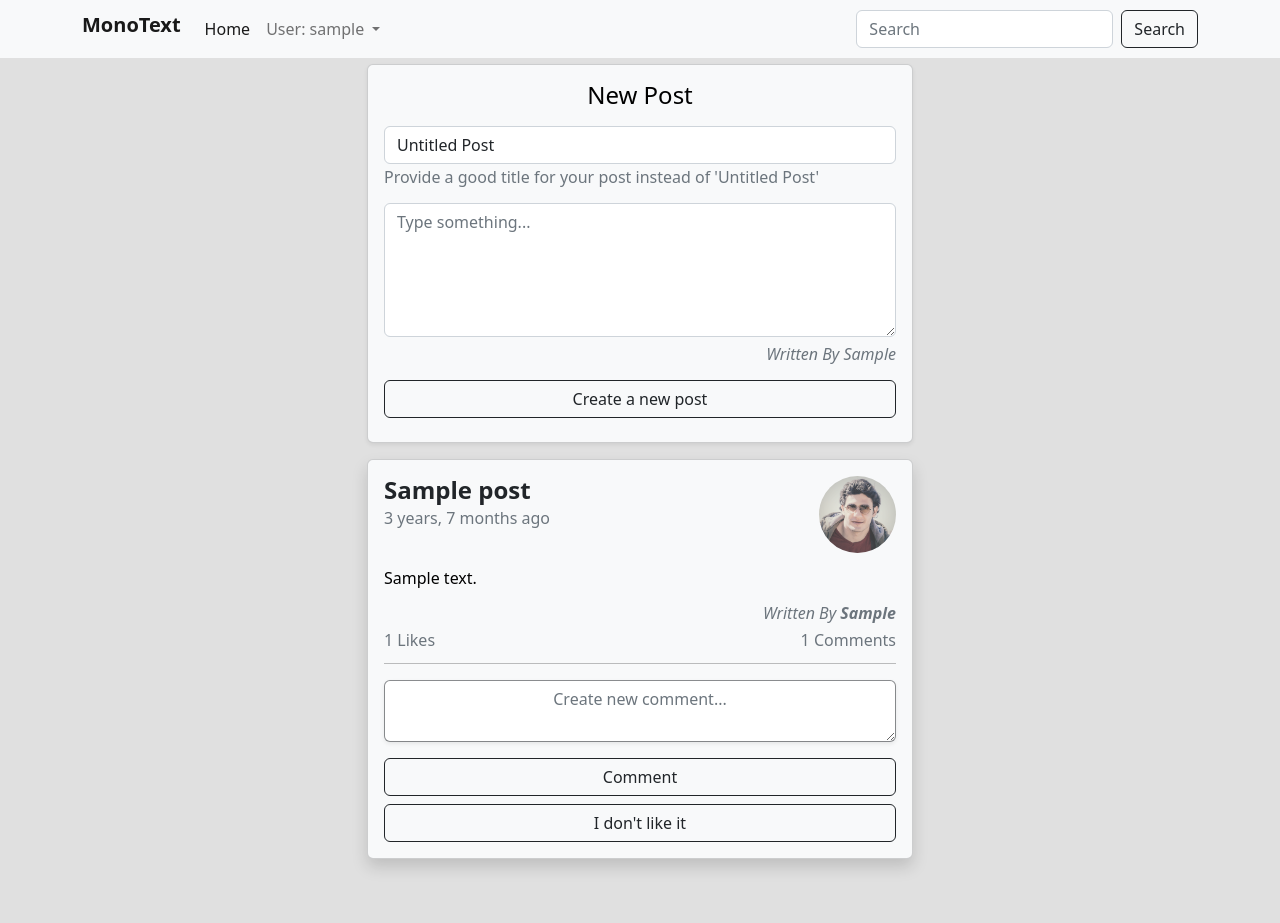
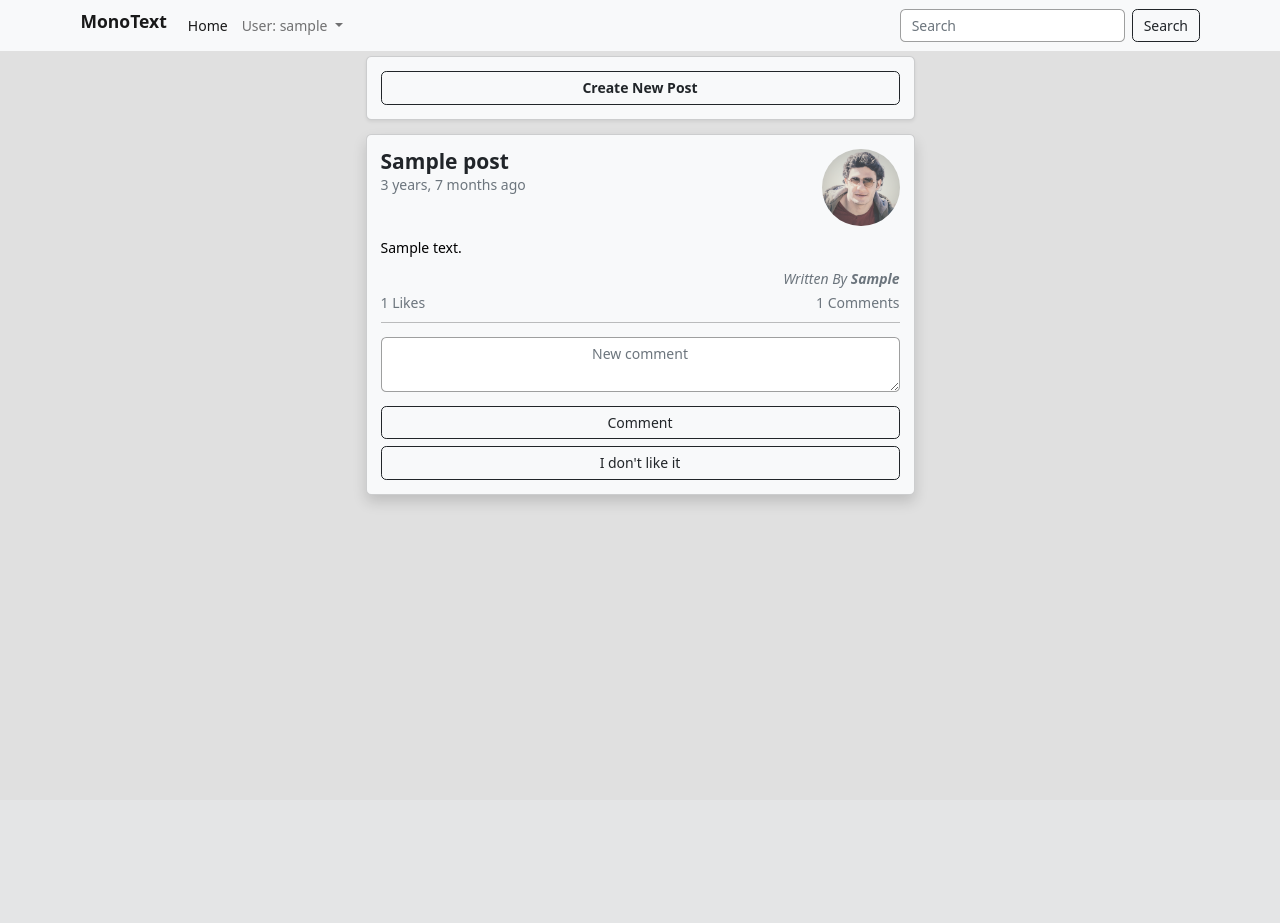
Before and after one commit to hussein-m-kandil/monotext, a Django app: page /posts/ in a window 1280 px wide. After the commit the page ends 508 px from the top, so only its background shows below. Run offline with Django 4.2, Linux system fonts and the light colour scheme; a user stored in the database is signed in; tables that the repository leaves empty hold one stand-in row (values such as "Sample post"); some libraries are stand-ins or nearby versions.

Commit message:
Refine the overall UI 🎨🖌

```diff
--- a/posts/static/css/styles.css
+++ b/posts/static/css/styles.css
@@ -1,4 +1,31 @@
+:root {
+    font-size: 14px;
+}
+
 body {
     font-size: 100%;
     background-color: #e0e0e0;
 }
+
+.navbar-toggler,
+.form-control {
+    border: 0.05em solid rgba(128, 128, 128, 0.75);
+}
+
+.navbar-toggler:active,
+.form-control:active {
+    box-shadow: 0px 0px 0.1em 0.1em rgba(0, 0, 0, 0.25);
+    border: 0.05em solid rgba(128, 128, 128, 0.75);
+}
+
+.navbar-toggler:focus,
+.form-control:focus {
+    box-shadow: 0px 0px 0.1em 0.1em rgba(0, 0, 0, 0.25);
+    border: 0.05em solid rgba(128, 128, 128, 0.75);
+}
+
+.navbar-toggler:focus-visible,
+.form-control:focus-visible {
+    box-shadow: 0px 0px 0.1em 0.1em rgba(0, 0, 0, 0.25);
+    border: 0.05em solid rgba(128, 128, 128, 0.75);
+}
--- a/posts/static/js/main.js
+++ b/posts/static/js/main.js
@@ -146,7 +146,7 @@ const formHandler = async (
   }
 };
 
-const postForm = document.getElementById("post-form");
+let postForm = document.getElementById("post-form");
 postForm?.addEventListener("submit", (event) => {
   event.preventDefault();
   const form = event.target;
@@ -162,6 +162,19 @@ postForm?.addEventListener("submit", (event) => {
   });
   formHandler(url, form, errorsDiv, textField, titleField);
 });
+// Create post form display logic
+document
+  .getElementById("post-form-display-button")
+  ?.addEventListener("click", (event) => {
+    event.preventDefault();
+    if (postForm?.classList[0] == "d-none") {
+      postForm.classList.remove("d-none");
+      postForm.classList.add("d-flex", "flex-column");
+    } else if (postForm?.classList[0] == "d-flex") {
+      postForm.classList.remove("d-flex", "flex-column");
+      postForm.classList.add("d-none");
+    }
+  });
 
 const postCommentsDiv = document.getElementsByClassName("post-comments-div");
 for (let i = 0; i < postCommentsDiv?.length; i++) {
--- a/posts/templates/base_generic.html
+++ b/posts/templates/base_generic.html
@@ -20,7 +20,7 @@
     {% url 'posts:profile' user.username as user_page %}
     <nav class="navbar fixed-top navbar-expand-md bg-light">
       <div class="container">
-        <span class="navbar-brand h1"><strong>MonoText</strong></span>
+        <span class="navbar-brand mx-auto me-md-3 h1"><strong>MonoText</strong></span>
         <button class="navbar-toggler" type="button" data-bs-toggle="collapse" data-bs-target="#navbarSupportedContent"
           aria-controls="navbarSupportedContent" aria-expanded="false" aria-label="Toggle navigation">
           <span class="navbar-toggler-icon"></span>
@@ -49,8 +49,9 @@
             <li class="nav-item"><a class="nav-link" href="{% url 'login' %}?next={{ request.path }}">Login</a></li>
             {% endif %}
           </ul>
-          <form class="d-flex" role="search">
-            <input class="form-control me-2" type="search" placeholder="Search" aria-label="Search">
+          <form action="{% url 'posts:post_search' %}" method="get" class="d-flex" role="search">
+            <input class="form-control me-2" type="search" name="q" placeholder="Search" aria-label="Search"
+              value="{% if query %}{{ query }}{% endif %}">
             <button class="btn btn-outline-dark" type="submit">Search</button>
           </form>
         </div>
--- a/posts/templates/posts/create_post_block.html
+++ b/posts/templates/posts/create_post_block.html
@@ -2,14 +2,19 @@
 
 <div class="card text-bg-light mx-auto my-3 shadow-sm">
     <div class="card-body">
-        <form id="post-form" action="{% url 'posts:post_create' %}" method="post" class="d-flex flex-column"
-            role="form">
+        <button type="button" id="post-form-display-button" class="btn btn-outline-dark w-100">
+            <strong>Create New Post</strong>
+        </button>
+        <form action="{% url 'posts:post_create' %}" method="post"
+            id="post-form" class="d-none" role="form">
             {% csrf_token %}
             <div name="errorsDiv" id="post-form-errors"></div>
-            <h4 for="post-title" class="card-title text-center">New Post</h4>
+            <!--<h4 for="post-title" class="card-title text-center">New Post</h4>-->
             <input name="title" id="post-title" class="form-control my-2" type="text" value="Untitled Post"
                 maxlength="128" role="text">
-            <h6 class="card-subtitle mb-2 text-muted">Provide a good title for your post instead of 'Untitled Post'</h6>
+            <h6 class="card-subtitle mb-2 text-muted">
+                &nbsp;&nbsp;Provide a good title for your post instead of 'Untitled Post'
+            </h6>
             <textarea class="form-control my-2" name="text" id="post-text" rows="5" maxlength="2048"
                 placeholder="Type something..." role="textbox" required></textarea>
             <h6 class="h6 text-end">
@@ -22,7 +27,7 @@
             </h6>
             <input type="hidden" name="postID" value="{{ post.id }}" style="display: none;">
             <button type="submit" form="post-form" class="btn btn-outline-dark my-2" role="button">
-                Create a new post
+                Add Post
             </button>
         </form>
     </div>
--- a/posts/templates/posts/index.html
+++ b/posts/templates/posts/index.html
@@ -2,7 +2,9 @@
 
 {% block content %}
 
+{% if user.is_authenticated %}
 {% include 'posts/create_post_block.html' %}
+{% endif %}
 
 {% include 'posts/posts_block.html' %}
 
--- a/posts/templates/posts/post_detail.html
+++ b/posts/templates/posts/post_detail.html
@@ -62,10 +62,9 @@
             class="comment-form d-flex flex-column" role="form">
             {% csrf_token %}
             <div name="errorsDiv" id="comment-form-errors-{{ post.id }}"></div>
-            <textarea class="form-control h6 text-center shadow-sm border-dark"
-                style="--bs-border-opacity: .5;"
+            <textarea class="form-control h6 text-center"
                 name="text" id="comment-text-{{ post.id }}" rows="2" maxlength="2048"
-                placeholder="Create new comment..." role="textbox"></textarea>
+                placeholder="New comment" role="textbox"></textarea>
             <input type="hidden" name="postID" value="{{ post.id }}" style="display: none;">
             <button type="submit" form="comment-form-{{ post.id }}" class="btn btn-outline-dark my-2" role="button">
                 Comment
--- a/posts/templates/posts/posts_block.html
+++ b/posts/templates/posts/posts_block.html
@@ -14,7 +14,7 @@
             </a>
             <h4 class="card-title">
                 <strong><a class="link-dark text-decoration-none"
-                    href="{% url 'posts:post_detail' user.username post.id %}">
+                    href="{% url 'posts:post_detail' post.owner.username post.id %}">
                     {{ post.title }}
                 </a></strong>
             </h4>
@@ -23,9 +23,9 @@
             </h6>
         </div>
         {% url 'posts:post_detail' user.username post.id as post_detail_url %}
-        {% if post.text|length > 16 %}
+        {% if post.text|length > 128 %}
         <h6 class="card-text">
-            {{ post.text|slice:":15"}}
+            {{ post.text|slice:":127"}}
             <a href="{{ post_detail_url }}" class="link-secondary text-decoration-none">
                 <em>...Continue Reading.</em>
             </a>
@@ -54,18 +54,7 @@
             </div>
         </div>
         <hr class="mt-1">
-        {% if post.comments.count > 0 %}
-        <!--
-        <div class="post-comments-div"
-            id="post-comments-{{ post.id }}">
-            <a id="post-more-comments-link-{{ post.id }}" href="#"
-                class="more-comments-link text-decoration-none text-center h6 link-secondary" style="display: none;">
-                More comments...
-            </a>
-        </div>
-        <hr class="mt-3">
-        -->
-        {% endif %}
+        <!-- No comments section -->
         <div style="display: none;">
             <span id="post-likes-url-{{ post.id }}">{% url 'posts:post_likes' post.id %}</span>
             <span id="post-comments-url-{{ post.id }}">{% url 'posts:post_comments' post.id %}</span>
@@ -75,10 +64,9 @@
             class="comment-form d-flex flex-column" role="form">
             {% csrf_token %}
             <div name="errorsDiv" id="comment-form-errors-{{ post.id }}"></div>
-            <textarea class="form-control h6 text-center shadow-sm border-dark"
-                style="--bs-border-opacity: .5;"
+            <textarea class="form-control h6 text-center"
                 name="text" id="comment-text-{{ post.id }}" rows="2" maxlength="2048"
-                placeholder="Create new comment..." role="textbox"></textarea>
+                placeholder="New comment" role="textbox"></textarea>
             <input type="hidden" name="postID" value="{{ post.id }}" style="display: none;">
             <button type="submit" form="comment-form-{{ post.id }}" class="btn btn-outline-dark my-2" role="button">
                 Comment
```
